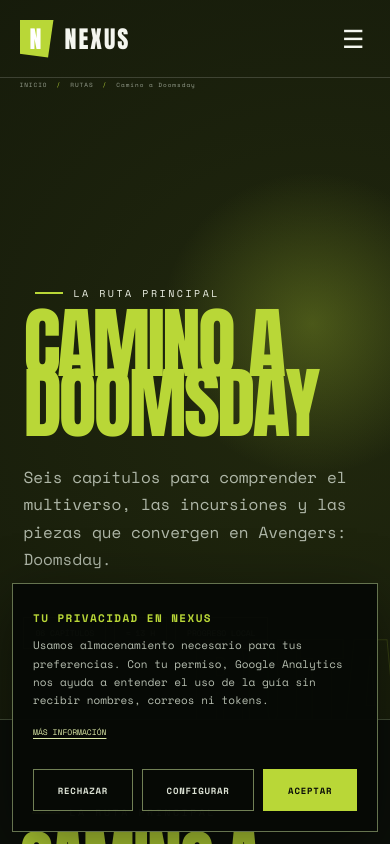
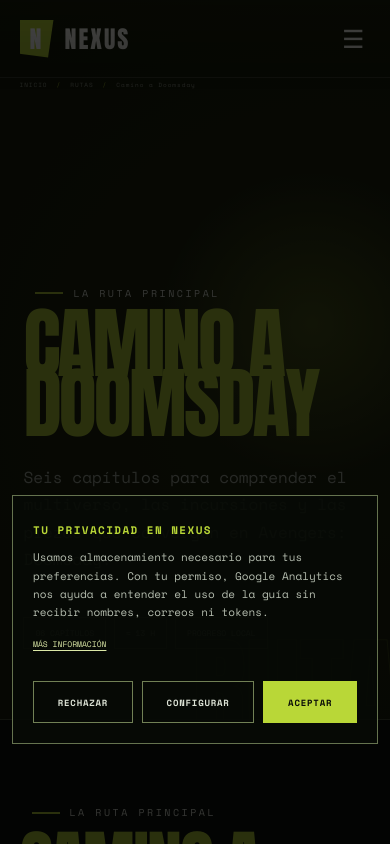
Before and after one commit to clauubueyes/Marvel, a Next.js app: page /rutas/camino-a-doomsday in a window 390 px wide. Shown: the top 844 px of the page. Built offline with nearby package versions, Linux system fonts and the light colour scheme; no server answers.

Commit message:
cambiando altura cookies y sobra

```diff
--- a/styles/legal.css
+++ b/styles/legal.css
@@ -28,7 +28,24 @@
 .legal-page article section > button { padding: 12px 16px; border: 1px solid #718e1d; color: #dce9a7; background: #12180e; font-size: 9px; letter-spacing: 1px; }
 
 /* Consentimiento de analítica: interfaz global alineada con la estética editorial. */
-.consent-banner { position: fixed; z-index: 1000; right: 24px; bottom: 24px; left: 24px; display: grid; grid-template-columns: minmax(0,1fr) auto; align-items: center; gap: 28px; max-width: 1180px; margin: 0 auto; padding: 24px 28px; border: 1px solid #65734f; color: #e9eee3; background: rgba(7,10,6,.98); box-shadow: 0 18px 60px rgba(0,0,0,.48); }
+.consent-banner {
+  position: fixed;
+  z-index: 1000;
+  right: 24px;
+  bottom: 50px;
+  left: 24px;
+  display: grid;
+  grid-template-columns: minmax(0,1fr) auto;
+  align-items: center;
+  gap: 28px;
+  max-width: 1180px;
+  margin: 0 auto;
+  padding: 24px 28px;
+  border: 1px solid #65734f;
+  color: #e9eee3;
+  background: rgba(7,10,6,.98);
+  box-shadow: 0px 1px 200px 650px rgba(2, 2, 2, 0.78);
+}
 .consent-banner strong,.consent-choice strong { color: #b9d737; font-size: 11px; letter-spacing: 1.4px; }
 .consent-banner p,.consent-choice p { max-width: 730px; margin: 8px 0; color: #b6beb0; font-size: 11px; line-height: 1.65; }
 .consent-banner a { color: #dce9a7; font-size: 8px; text-decoration: underline; text-underline-offset: 3px; }
@@ -44,7 +61,15 @@
 .consent-choice input { width: 24px; height: 24px; accent-color: #b9d737; }
 .consent-review { margin: 18px 0; color: #8f9b83; font-size: 9px; line-height: 1.6; }
 
-@media (max-width: 700px) { .consent-banner { right: 12px; bottom: 12px; left: 12px; grid-template-columns: 1fr; padding: 20px; }.consent-actions { justify-content: stretch; }.consent-actions button { flex: 1 1 auto; }.consent-settings { padding: 24px 18px; }.consent-choice { align-items: start; } }
+@media (max-width: 700px) {
+   .consent-banner {
+    right: 12px;
+    bottom: 100px;
+    left: 12px;
+    grid-template-columns: 1fr;
+    padding: 20px;
+  }
+  .consent-actions { justify-content: stretch; }.consent-actions button { flex: 1 1 auto; }.consent-settings { padding: 24px 18px; }.consent-choice { align-items: start; } }
 /* Adaptación móvil del footer y de los textos legales. */
 @media (max-width: 650px) { .legal-footer { grid-template-columns: 1fr; padding-inline: 5vw; }.legal-footer nav { justify-content: flex-start; }.legal-footer small { grid-column: 1; }.legal-page > header { min-height: 450px; padding: 135px 5vw 55px; }.legal-page > header h1 { font-size: 18vw; }.legal-page > article { width: 90vw; padding-top: 45px; }.legal-page article > nav { align-items: flex-start; flex-direction: column; } }
 /* Hero de /titulos/[slug]: imagen de fondo, titular, etiquetas y numeración. */
```
